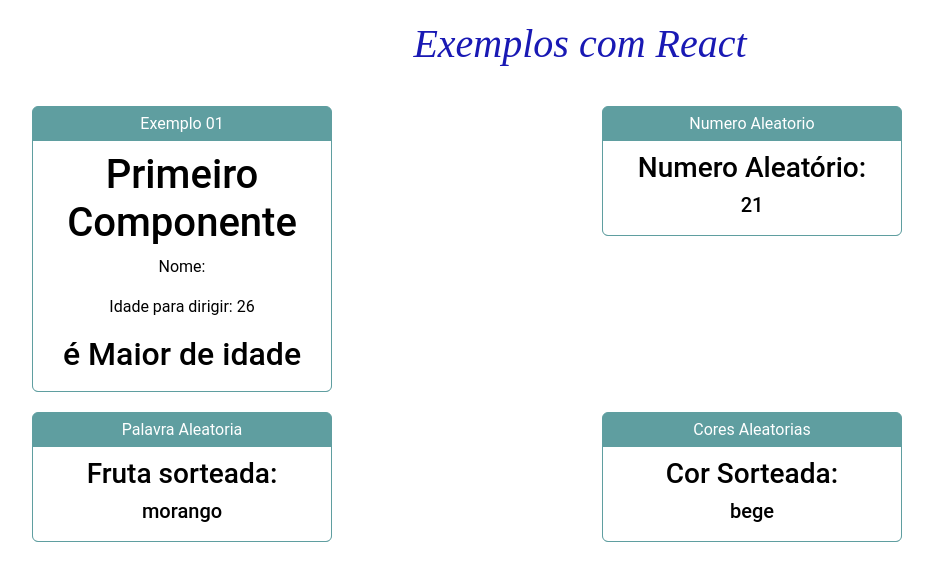
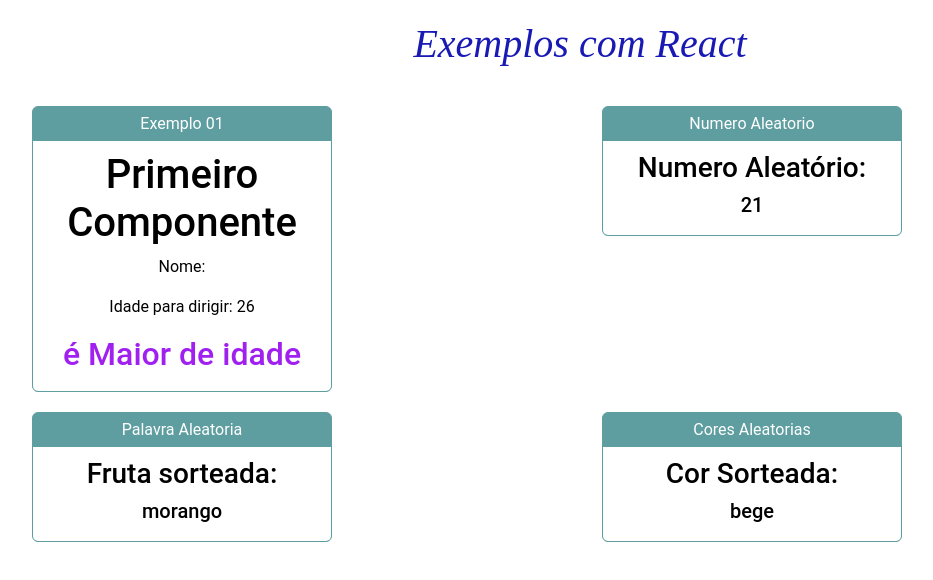
Before and after one commit to lcunha957/DS402_InternetIII, a React (Create React App) app in the folder Proj1-React-app/: page / in a window 1280 px wide. Shown: the top 580 px of the page, without its empty margins (60-993 px from the left). Built offline with nearby package versions, Linux system fonts and the light colour scheme.

Commit message:
mudando a cor do retorno de verificaIdade
.

```diff
--- a/Proj1-React-app/src/components/VerificaIdade.js
+++ b/Proj1-React-app/src/components/VerificaIdade.js
@@ -3,7 +3,10 @@ import React from 'react';
 export default function VerificaIdade(props){
 const situacao = props.idade >=18 ? "Maior de idade":"Menor de idade"; return(
         <div>
+            <div style={{ color: "#A020F0"}} >
             <h2>{ props.nome} é { situacao } </h2>
+            </div>
+
 </div>
 );
 }
```
